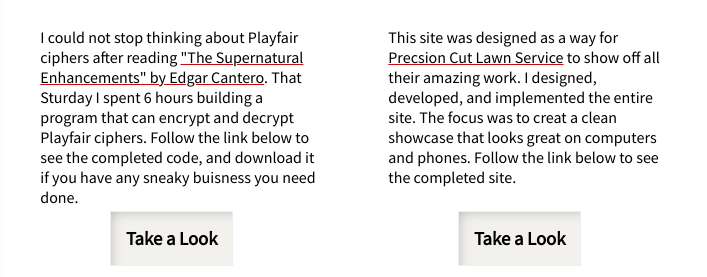
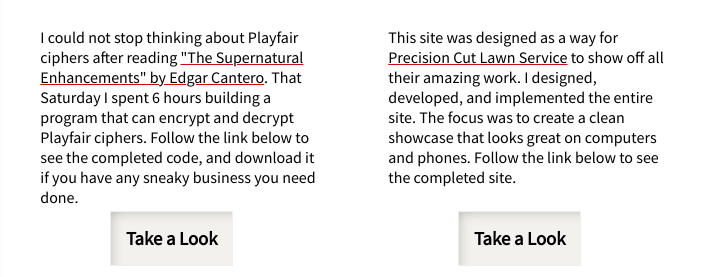
Before and after one commit to Y4ger/y4ger.github.io, a plain HTML site: page index.html in a window 1280 px wide. Shown: the part 650-927 px from the top of the page, 531-1238 px from the left. Drawn offline with Linux system fonts and the light colour scheme; a web font is replaced by a local one.

Commit message:
Spell-check

```diff
--- a/index.html
+++ b/index.html
@@ -46,13 +46,13 @@
                     <div class="content xtr-btm">
                         <h3>Playfair Cipher</h3>
                         <h4>Python</h4>
-                        <p>I could not stop thinking about Playfair ciphers after reading <a href="https://www.goodreads.com/book/show/18782854-the-supernatural-enhancements">"The Supernatural Enhancements" by Edgar Cantero</a>. That Sturday I spent 6 hours building a program that can encrypt and decrypt Playfair ciphers. Follow the link below to see the completed code, and download it if you have any sneaky buisness you need done.</p>
+                        <p>I could not stop thinking about Playfair ciphers after reading <a href="https://www.goodreads.com/book/show/18782854-the-supernatural-enhancements">"The Supernatural Enhancements" by Edgar Cantero</a>. That Saturday I spent 6 hours building a program that can encrypt and decrypt Playfair ciphers. Follow the link below to see the completed code, and download it if you have any sneaky business you need done.</p>
                         <h3 class="btn"><a class="link" href="https://github.com/Y4ger/Python/blob/master/playfair.py">Take a Look</a></h3>
                     </div>
                     <div class="content xtr-btm">
                         <h3>WordPress</h3>
                         <h4>HTML, CSS, PHP, JavaScript</h4>
-                        <p>This site was designed as a way for <a href="https://www.precisioncutlawn.com/">Precsion Cut Lawn Service</a> to show off all their amazing work. I designed, developed, and implemented the entire site. The focus was to creat a clean showcase that looks great on computers and phones. Follow the link below to see the completed site.</p>
+                        <p>This site was designed as a way for <a href="https://www.precisioncutlawn.com/">Precision Cut Lawn Service</a> to show off all their amazing work. I designed, developed, and implemented the entire site. The focus was to create a clean showcase that looks great on computers and phones. Follow the link below to see the completed site.</p>
                         <h3 class="btn"><a class="link" href="http://www.precision-outdoors.com/">Take a Look</a></h3>
                     </div>
                 </div>
```
